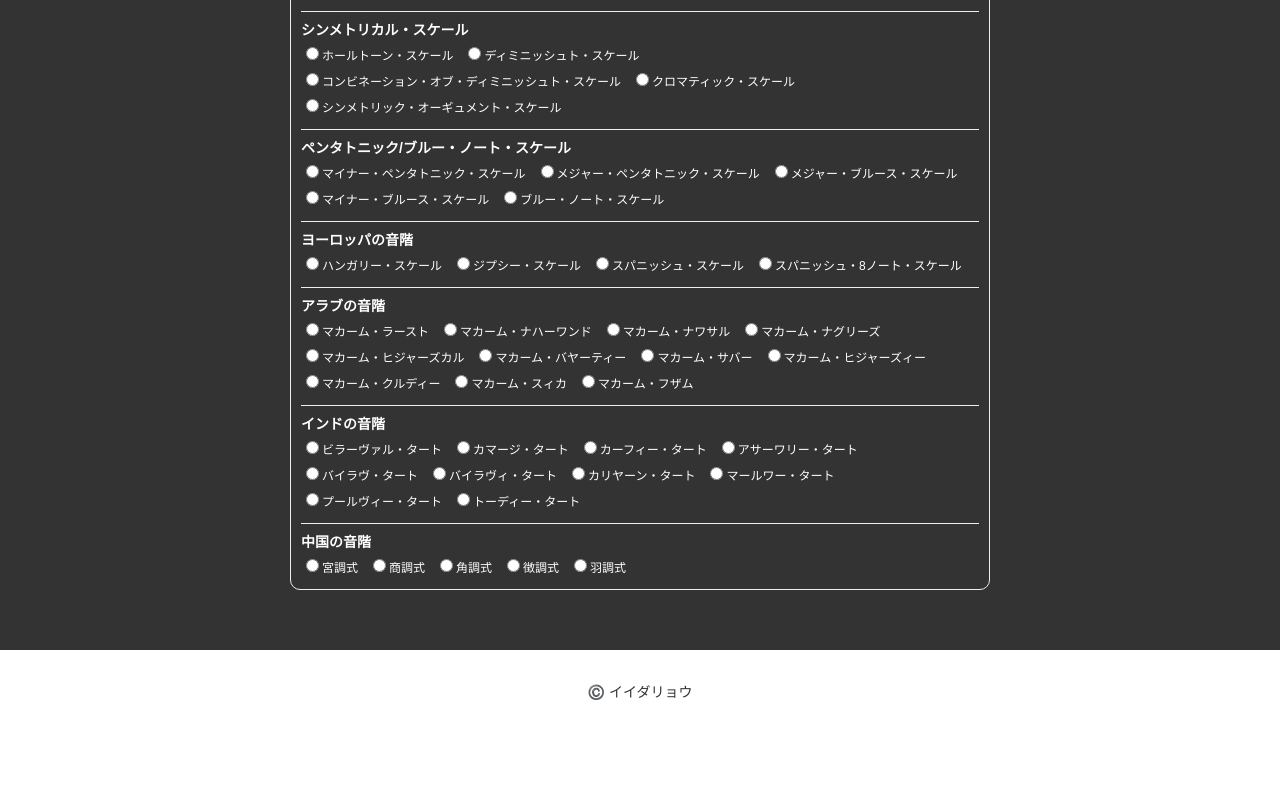
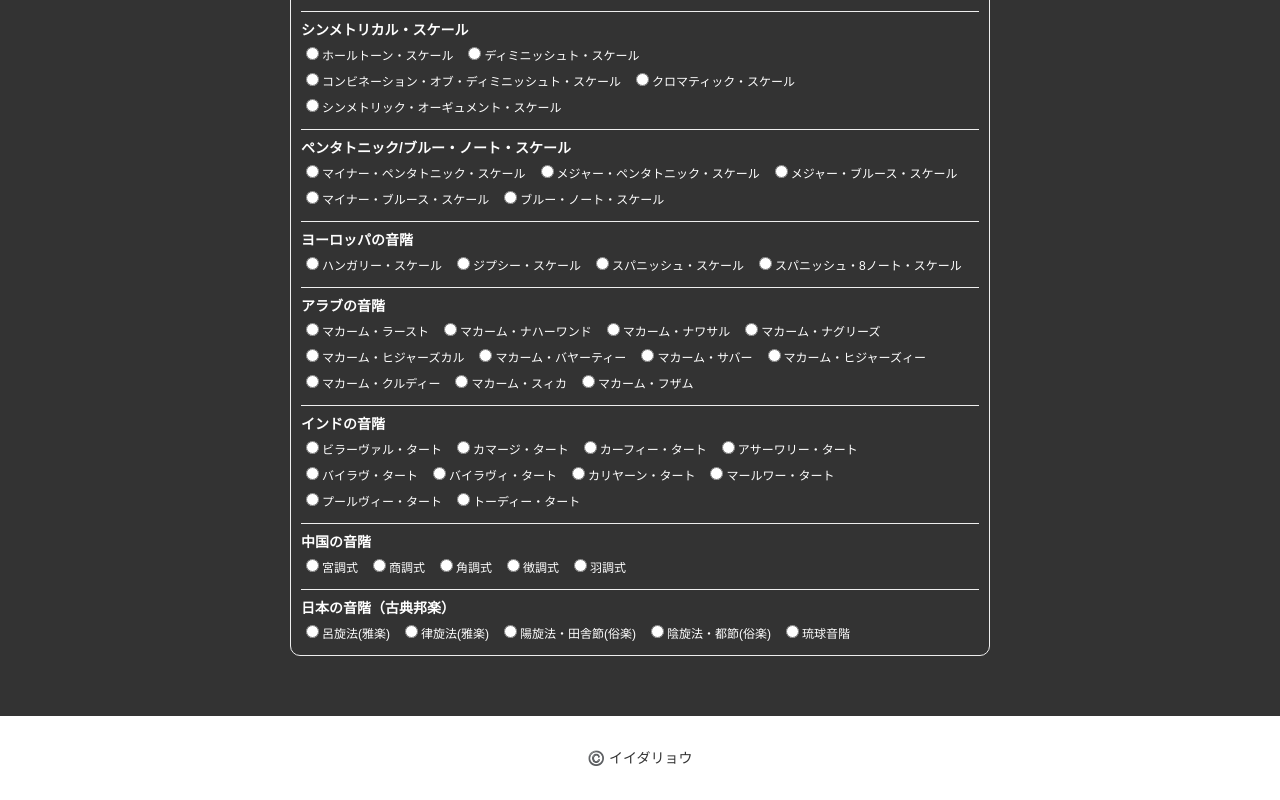
Before and after one commit to ryo-i/scale-player, a Next.js app: page / in a window 1280 px wide. Shown: the part 1040-1840 px from the top of the page. Before the commit the page ends 1774 px from the top, so only its background shows below. Built offline with nearby package versions, Linux system fonts and the light colour scheme.

Commit message:
日本の音階（古典邦楽）を追加 #3

```diff
--- a/components/Inner.tsx
+++ b/components/Inner.tsx
@@ -455,6 +455,13 @@ function Inner() {
                 defaultChecked={val.defaultChecked || null} />{val.scaleName}</label></dd>
               )}
             </dl>
+            <dl id="classical_japanese_scale">
+              <dt>日本の音階（古典邦楽）</dt>
+              {inner.scaleTypeButtons.classicalJapaneseScale.map((val: scaleTypeButtons) =>
+                <dd><label key={val.scaleName}><input key={val.scaleName} type="radio" name="scale_type" value={val.scaleValue}  data-scale-name={val.scaleName} onChange={scaleTypeSelect}
+                defaultChecked={val.defaultChecked || null} />{val.scaleName}</label></dd>
+              )}
+            </dl>
           </div>
         </div>
       </CoadPlayer>
--- a/data/data.json
+++ b/data/data.json
@@ -300,6 +300,26 @@
           {
             "scaleValue": "ucho_chiki",
             "scaleKeys": [1, 4, 6, 8, 11, 13]
+          },
+          {
+            "scaleValue": "ro_senpo",
+            "scaleKeys": [1, 3, 5, 8, 10, 13]
+          },
+          {
+            "scaleValue": "ritsu_senpo",
+            "scaleKeys": [1, 3, 6, 8, 10, 13]
+          },
+          {
+            "scaleValue": "yo_senpo",
+            "scaleKeys": [1, 3, 6, 8, 11, 13]
+          },
+          {
+            "scaleValue": "in_senpo",
+            "scaleKeys": [1, 2, 6, 8, 11, 13]
+          },
+          {
+            "scaleValue": "ryukyu_scale",
+            "scaleKeys": [1, 5, 6, 8, 12, 13]
           }
       ],
       "keyTypeButtons": [
@@ -627,6 +647,28 @@
             "scaleValue": "ucho_chiki",
             "scaleName": "羽調式"
           }
+         ],
+         "classicalJapaneseScale": [
+          {
+            "scaleValue": "ro_senpo",
+            "scaleName": "呂旋法(雅楽)"
+          },
+          {
+            "scaleValue": "ritsu_senpo",
+            "scaleName": "律旋法(雅楽)"
+          },
+          {
+            "scaleValue": "yo_senpo",
+            "scaleName": "陽旋法・田舎節(俗楽)"
+          },
+          {
+            "scaleValue": "in_senpo",
+            "scaleName": "陰旋法・都節(俗楽)"
+          },
+          {
+            "scaleValue": "ryukyu_scale",
+            "scaleName": "琉球音階"
+          }
          ]
       }
     },
```
Also changed, not shown: 1 other file (tests, documents, lock files or other folders).
